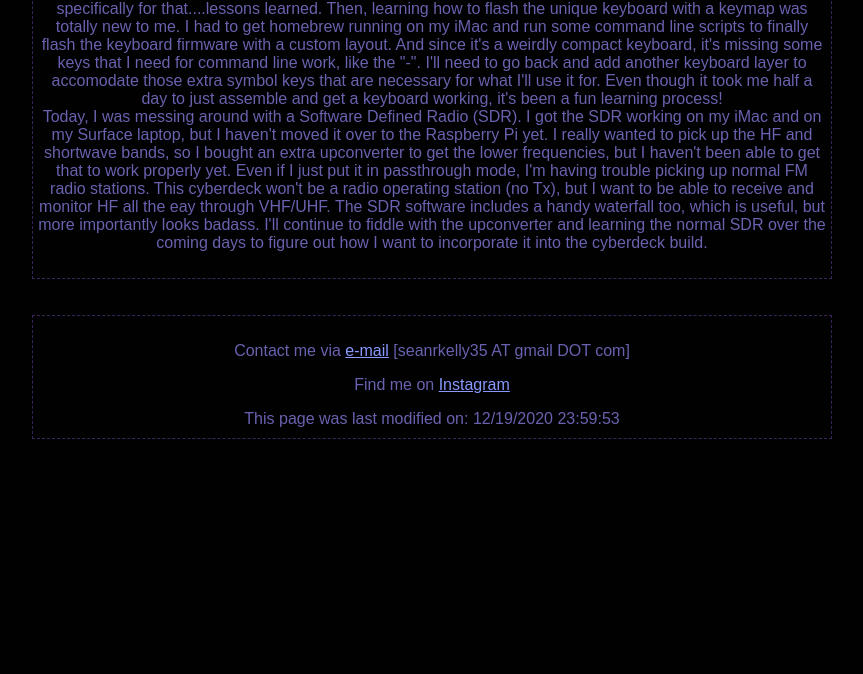
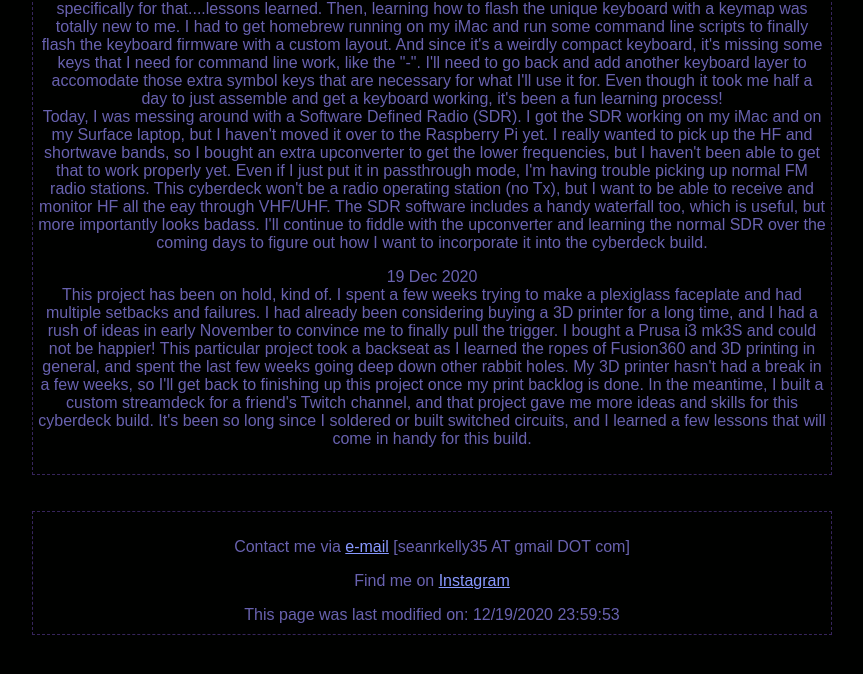
Before and after one commit to spaceman35/spaceman35.github.io, a plain HTML site: page cyberdeck.html in a window 1280 px wide. Shown: the part 2277-2951 px from the top of the page, without its empty margins (208-1071 px from the left). Drawn offline with Linux system fonts and the light colour scheme.

Commit message:
Update cyberdeck.html

```diff
--- a/cyberdeck.html
+++ b/cyberdeck.html
@@ -68,7 +68,12 @@
       <br>
     <p>31 Oct 2020<br>
       Man, this has been tough already. Yesterday I built a keyboard for the first time (Preonic v3), which was harder than I thought it'd be. Troubleshooting the assembly wasn't too hard (a few bent pins), but removing the switches without a switch puller was really tough. Only after finishing did I figure out that there's a tool specifically for that....lessons learned. Then, learning how to flash the unique keyboard with a keymap was totally new to me. I had to get homebrew running on my iMac and run some command line scripts to finally flash the keyboard firmware with a custom layout. And since it's a weirdly compact keyboard, it's missing some keys that I need for command line work, like the "-". I'll need to go back and add another keyboard layer to accomodate those extra symbol keys that are necessary for what I'll use it for. Even though it took me half a day to just assemble and get a keyboard working, it's been a fun learning process!<br>
-      Today, I was messing around with a Software Defined Radio (SDR). I got the SDR working on my iMac and on my Surface laptop, but I haven't moved it over to the Raspberry Pi yet. I really wanted to pick up the HF and shortwave bands, so I bought an extra upconverter to get the lower frequencies, but I haven't been able to get that to work properly yet. Even if I just put it in passthrough mode, I'm having trouble picking up normal FM radio stations. This cyberdeck won't be a radio operating station (no Tx), but I want to be able to receive and monitor HF all the eay through VHF/UHF. The SDR software includes a handy waterfall too, which is useful, but more importantly looks badass. I'll continue to fiddle with the upconverter and learning the normal SDR over the coming days to figure out how I want to incorporate it into the cyberdeck build.
+      Today, I was messing around with a Software Defined Radio (SDR). I got the SDR working on my iMac and on my Surface laptop, but I haven't moved it over to the Raspberry Pi yet. I really wanted to pick up the HF and shortwave bands, so I bought an extra upconverter to get the lower frequencies, but I haven't been able to get that to work properly yet. Even if I just put it in passthrough mode, I'm having trouble picking up normal FM radio stations. This cyberdeck won't be a radio operating station (no Tx), but I want to be able to receive and monitor HF all the eay through VHF/UHF. The SDR software includes a handy waterfall too, which is useful, but more importantly looks badass. I'll continue to fiddle with the upconverter and learning the normal SDR over the coming days to figure out how I want to incorporate it into the cyberdeck build.<br>
+
+     <p>19 Dec 2020<br>
+      This project has been on hold, kind of. I spent a few weeks trying to make a plexiglass faceplate and had multiple setbacks and failures. I had already been considering buying a 3D printer for a long time, and I had a rush of ideas in early November to convince me to finally pull the trigger. I bought a Prusa i3 mk3S and could not be happier! This particular project took a backseat as I learned the ropes of Fusion360 and 3D printing in general, and spent the last few weeks going deep down other rabbit holes. My 3D printer hasn't had a break in a few weeks, so I'll get back to finishing up this project once my print backlog is done. In the meantime, I built a custom streamdeck for a friend's Twitch channel, and that project gave me more ideas and skills for this cyberdeck build. It's been so long since I soldered or built switched circuits, and I learned a few lessons that will come in handy for this build.
+
+
     <br>
   </div>
     <br><br>
```
